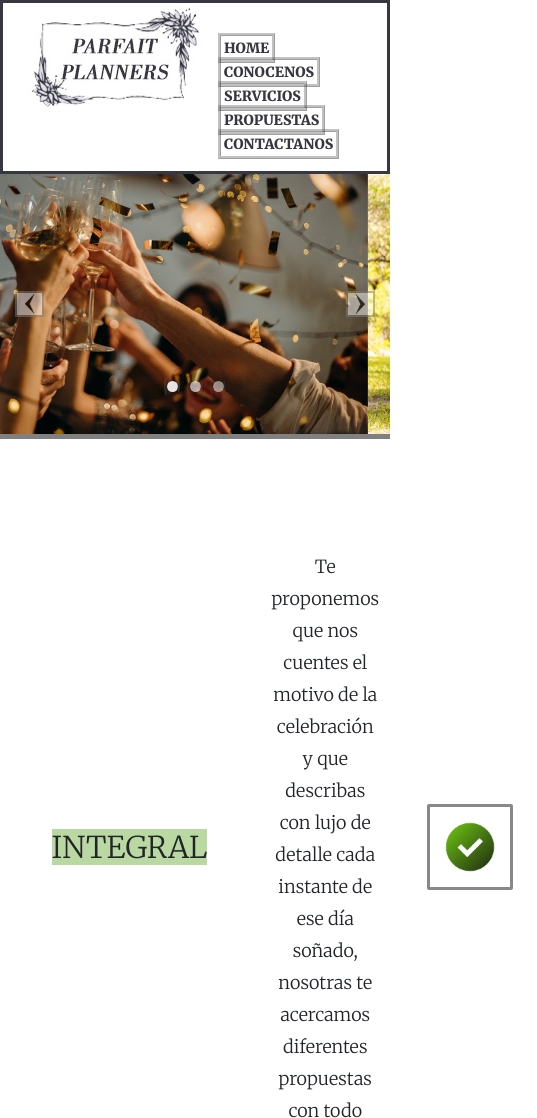
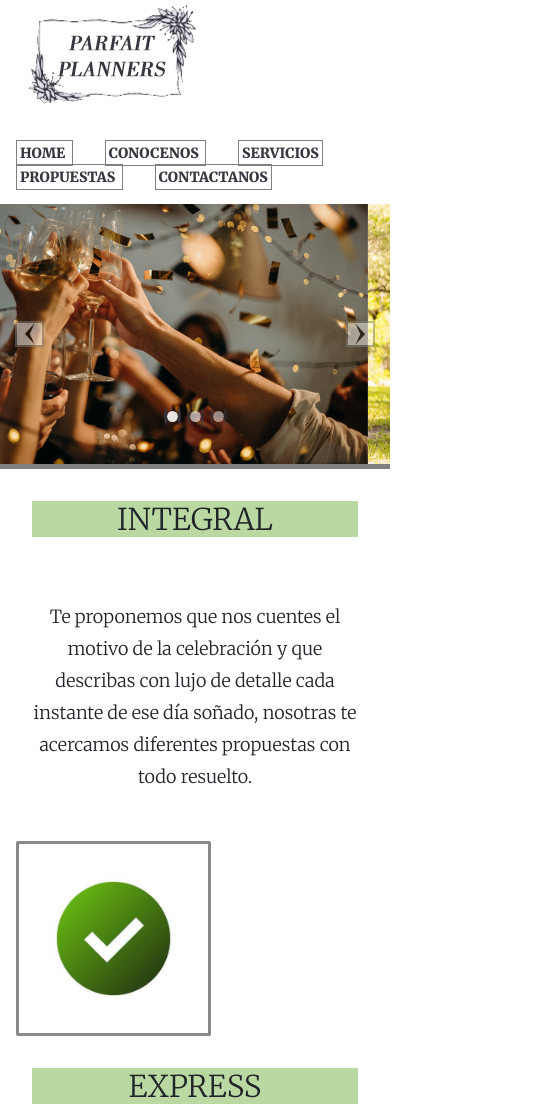
Before and after one commit to LucianaVazquez/parfaiteventos, a plain HTML site: page quehacemos.html in a window 390 px wide. Shown: the top 1118 px of the page, 537 px wide, since content can reach past the window. Drawn offline with nearby package versions, Linux system fonts and the light colour scheme.

Commit message:
Modifique estilos para mobile

```diff
--- a/css/estilos.css
+++ b/css/estilos.css
@@ -43,7 +43,7 @@ transform:scale(1.3);}
 li {list-style: none;
   text-align:center;
 font-size:14px;
-border: 3px ridge #6666;
+border: 3px solid #373741;
 margin-top:2rem;
 margin:1rem;
 padding:3px;}
@@ -97,7 +97,7 @@ opacity: 93%;
 border-radius:2px;}
 
 section{
-width: 90%;
+width: auto;
 margin:auto;}
 
 footer{text-align:center;
@@ -254,7 +254,26 @@ border:3px solid grey;}
 
 .contactanos { margin:2rem;}
 
-.redes_sociales {width:fit-content ;
+.redes_sociales{width:fit-content;
 height: auto;
 margin-left:2rem;
-padding:3px;}
+padding:3px}
+
+@media screen and (max-width: 768px) {
+	header {
+      display:inline;
+      border:none
+      }
+      nav ul li{
+        display: inline;
+        margin-right: 1rem;
+      border:1px solid grey}
+.bienvenidos article {display:inline;}
+.quienesomos article{margin:2rem;
+         display: inline;}
+.quehacemos article{display:inline;
+            align-items: center;}
+ .quehacemos img{width: 50%;
+              height:50%;
+              margin-right: 2rem;
+        }
```
